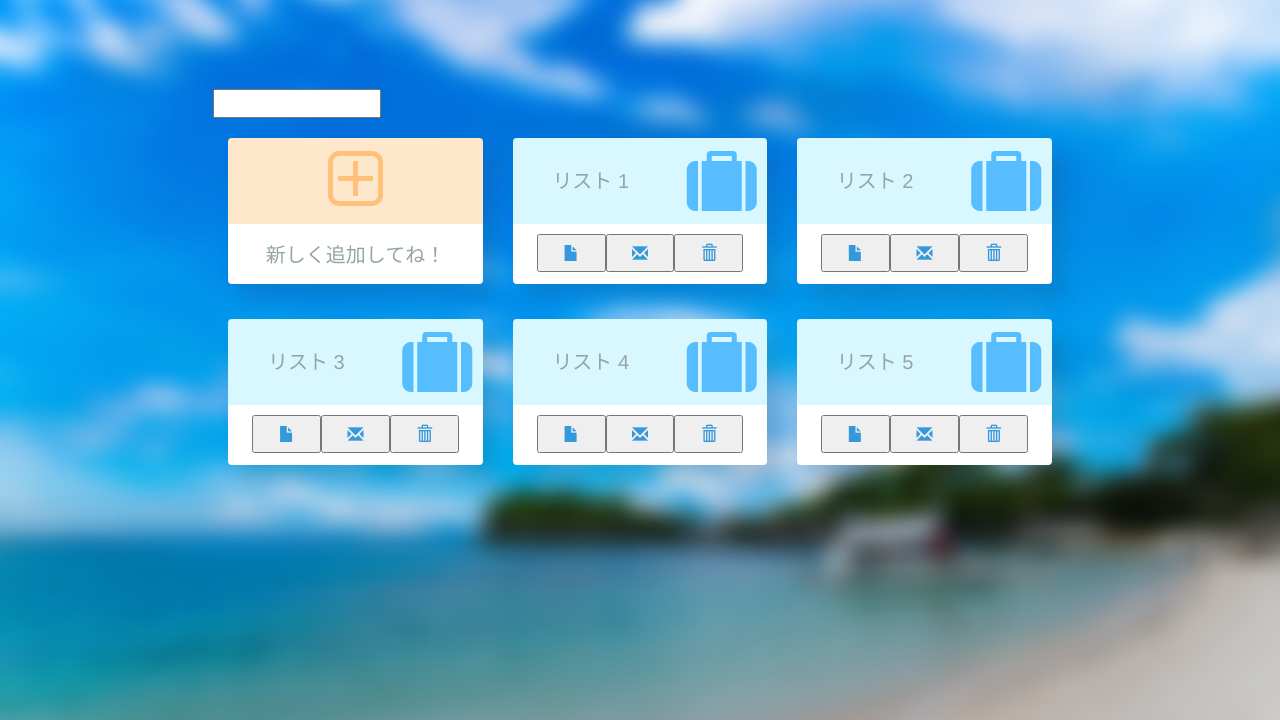
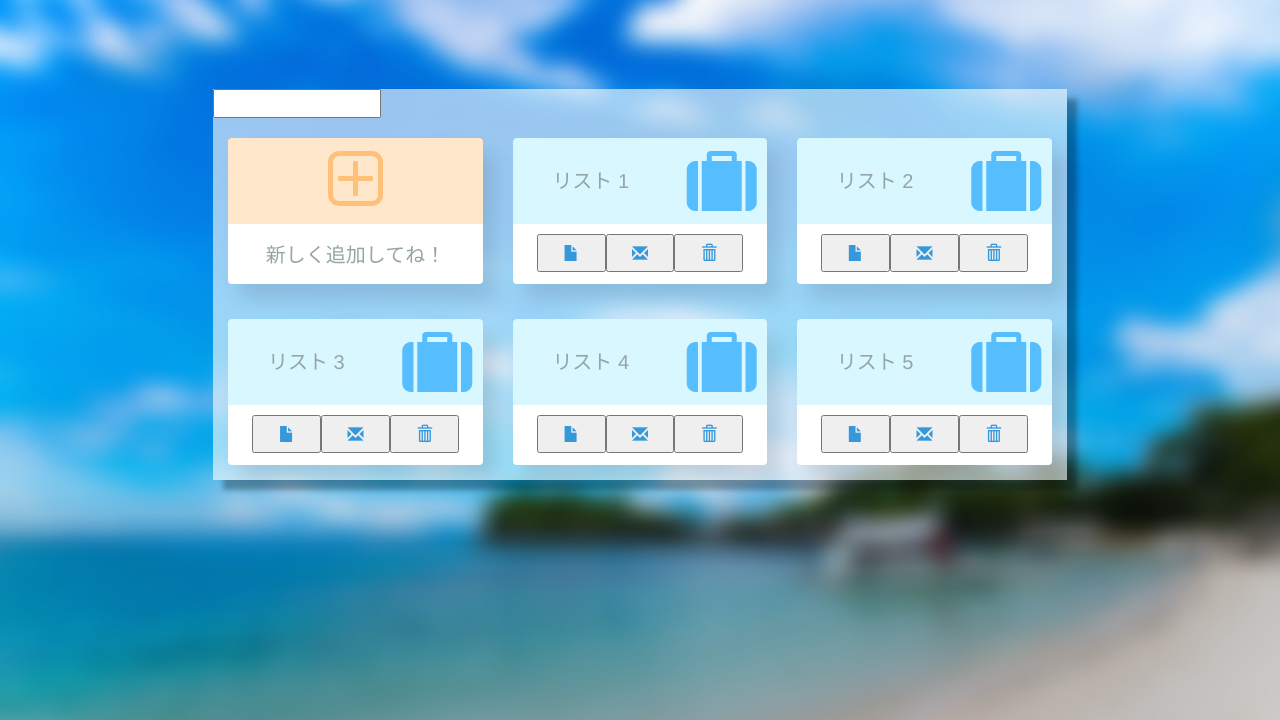
Before and after one commit to otomoyoshi/atom, a PHP site: page /template/myPage.php in a window 1280 px wide. Shown: the part 51-771 px from the top of the page. Run offline with PHP 8.4, Linux system fonts and the light colour scheme; some libraries are stand-ins or nearby versions; some web fonts are replaced.

Commit message:
cssに少し変更

```diff
--- a/theme/assets/css/akihiro_setting.css
+++ b/theme/assets/css/akihiro_setting.css
@@ -131,8 +131,3 @@ p.copyright {
 
 
 }
-
-.main_div{
-background-color: rgba(255,255,255,0.6);
-box-shadow: 10px 10px 5px rgba( 0 , 0 , 0 , 0.3 );
-}
--- a/theme/assets/css/home.css
+++ b/theme/assets/css/home.css
@@ -216,3 +216,8 @@ body {
     width: 60%;
   }
 }
+
+.akihiro_main_div{
+background-color: rgba(255,255,255,0.6);
+box-shadow: 10px 10px 5px rgba( 0 , 0 , 0 , 0.3 );
+}
--- a/theme/template/myPage.php
+++ b/theme/template/myPage.php
@@ -19,7 +19,7 @@
 
     <div id="headerwrap">
       <link rel="stylesheet" href="https://maxcdn.bootstrapcdn.com/font-awesome/4.6.1/css/font-awesome.min.css">
-      <div class="col-md-8 col-sm-8 col-xs-10 col-md-offset-2 col-sm-offset-2 col-xs-offset-1 main_div">
+      <div class="col-md-8 col-sm-8 col-xs-10 col-md-offset-2 col-sm-offset-2 col-xs-offset-1 akihiro_main_div">
         <div class="container-fluid">
 
           <div class="row">
```
